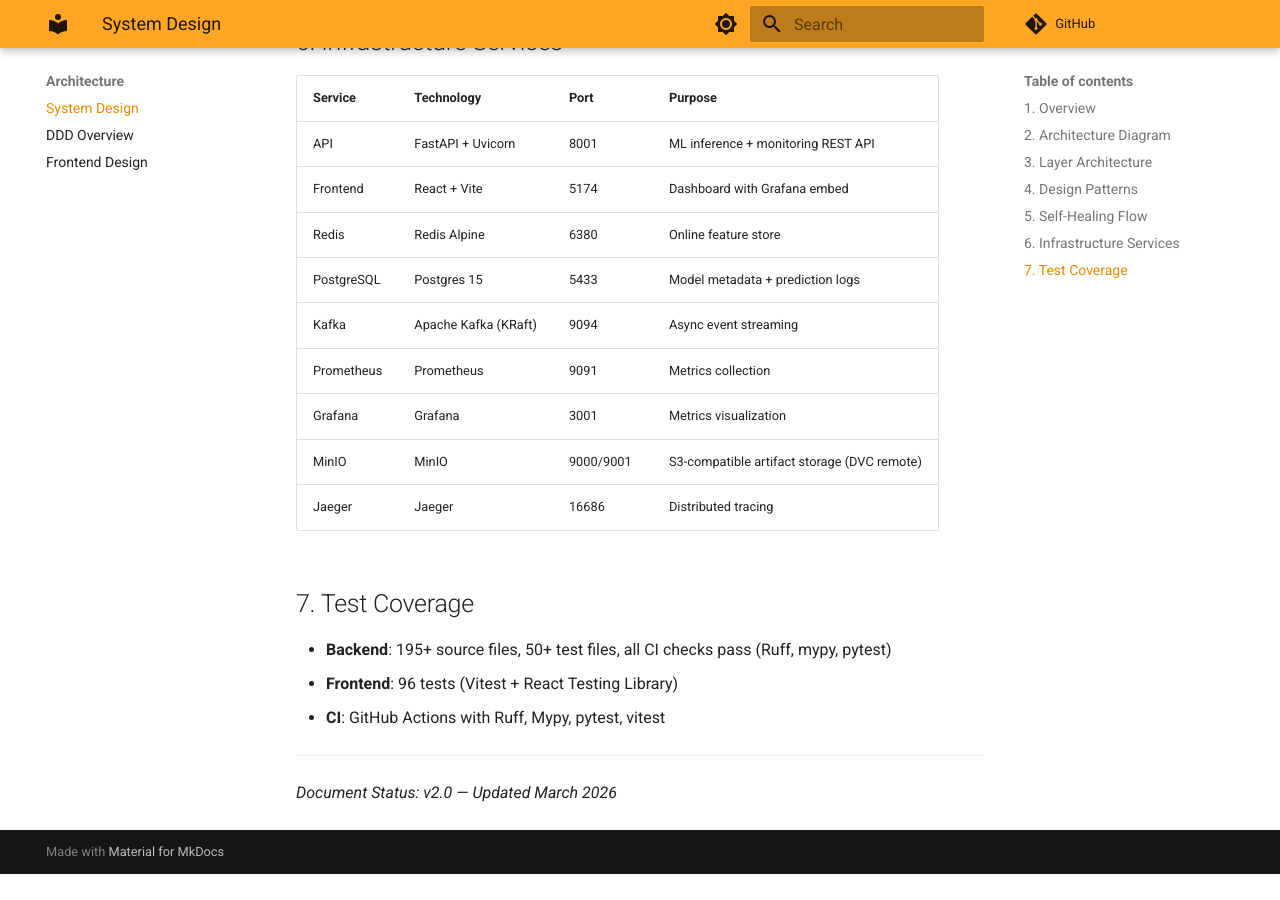
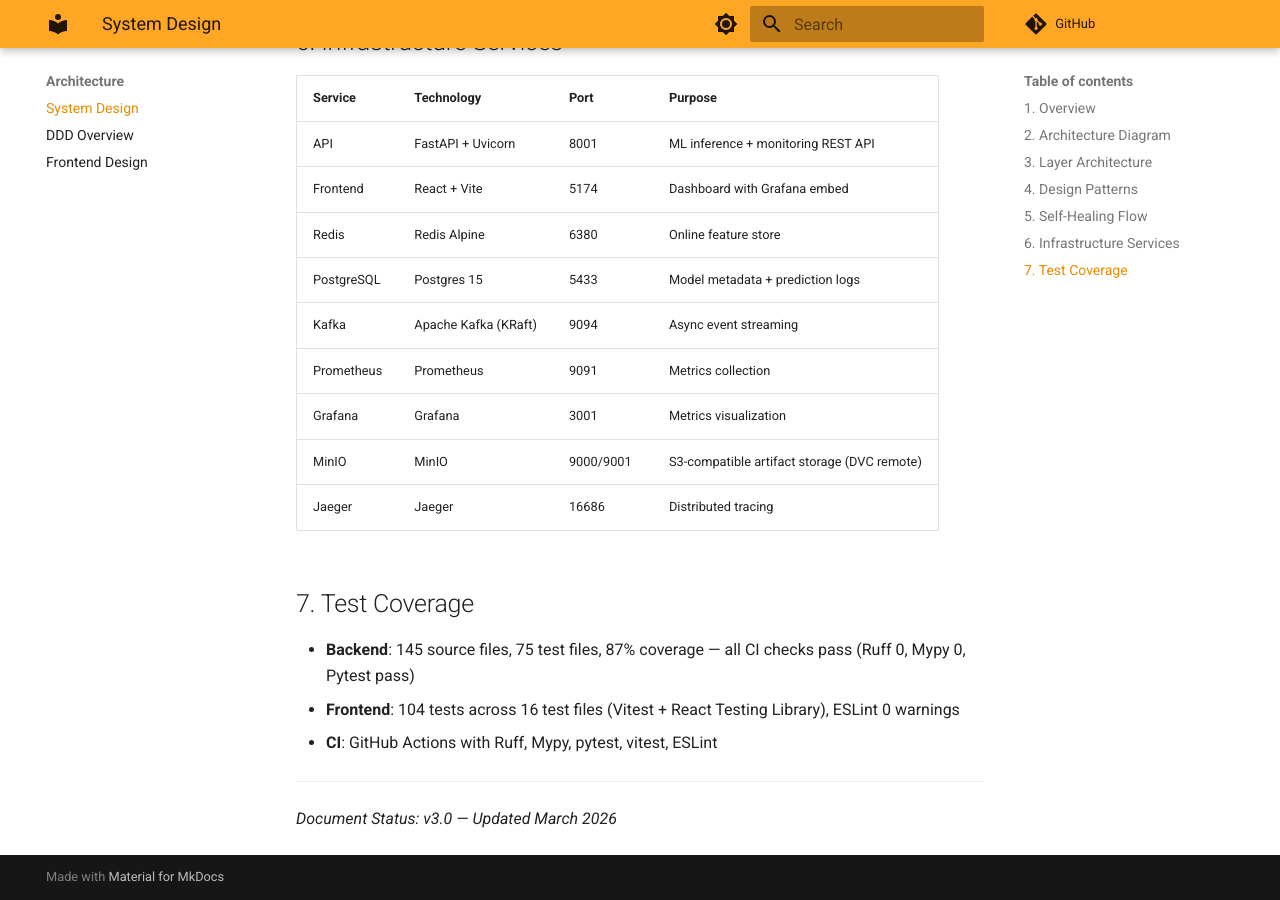
Before and after one commit to vtnguyen04/phoenix_ML, an MkDocs documentation site: the page built from docs/architecture/system-design.md, in a window 1280 px wide and 900 px high, scrolled down 2476 px. Built offline with MkDocs 1.6.1 and Material for MkDocs 9.7.7, drawn with Linux system fonts in a browser that asks for light colours; comment, search, counter and statistics services are not loaded; before the commit the page ends 3350 px from its top, so only the background shows below that.

Commit message:
docs: update README and existing docs with accurate stats
- README: add Testing row (87% cov, 104 vitest, Ruff/Mypy 0), fix CI commands,
  add Customization link, update repo structure descriptions
- system-design.md: 145 src files, 75 test files, 87% coverage, 104 frontend tests
- frontend/architecture.md: 104 tests, add ESLint info
- All other docs (API ref, deployment, DDD, blog, ADRs) verified accurate

```diff
--- a/docs/architecture/system-design.md
+++ b/docs/architecture/system-design.md
@@ -158,9 +158,9 @@
 
 ## 7. Test Coverage
 
-- **Backend**: 195+ source files, 50+ test files, all CI checks pass (Ruff, mypy, pytest)
-- **Frontend**: 96 tests (Vitest + React Testing Library)
-- **CI**: GitHub Actions with Ruff, Mypy, pytest, vitest
+- **Backend**: 145 source files, 75 test files, 87% coverage — all CI checks pass (Ruff 0, Mypy 0, Pytest pass)
+- **Frontend**: 104 tests across 16 test files (Vitest + React Testing Library), ESLint 0 warnings
+- **CI**: GitHub Actions with Ruff, Mypy, pytest, vitest, ESLint
 
 ---
-*Document Status: v2.0 — Updated March 2026*
+*Document Status: v3.0 — Updated March 2026*
```
Also changed, not shown: README.md (+13 -8 lines), docs/frontend/architecture.md (+5 -3 lines).
